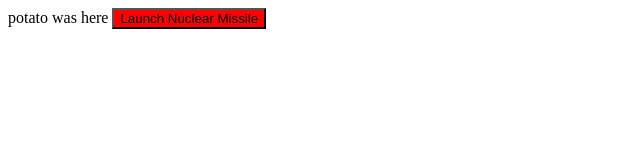
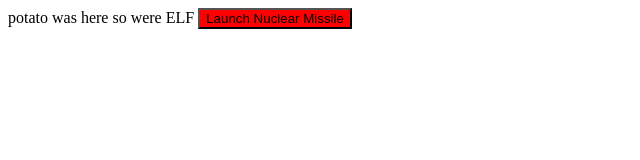
Before and after one commit to summitSCRUBS/SCRUBS-idleCast, a plain HTML site: page index.html in a window 1280 px wide. Shown: the whole page, without its empty margins (0-640 px from the left). Drawn offline with Linux system fonts and the light colour scheme.

Commit message:
Update index.html

```diff
--- a/index.html
+++ b/index.html
@@ -1,5 +1,6 @@
 <html>
 potato was here
+so were ELF
 <head>
 </head>
 
```
